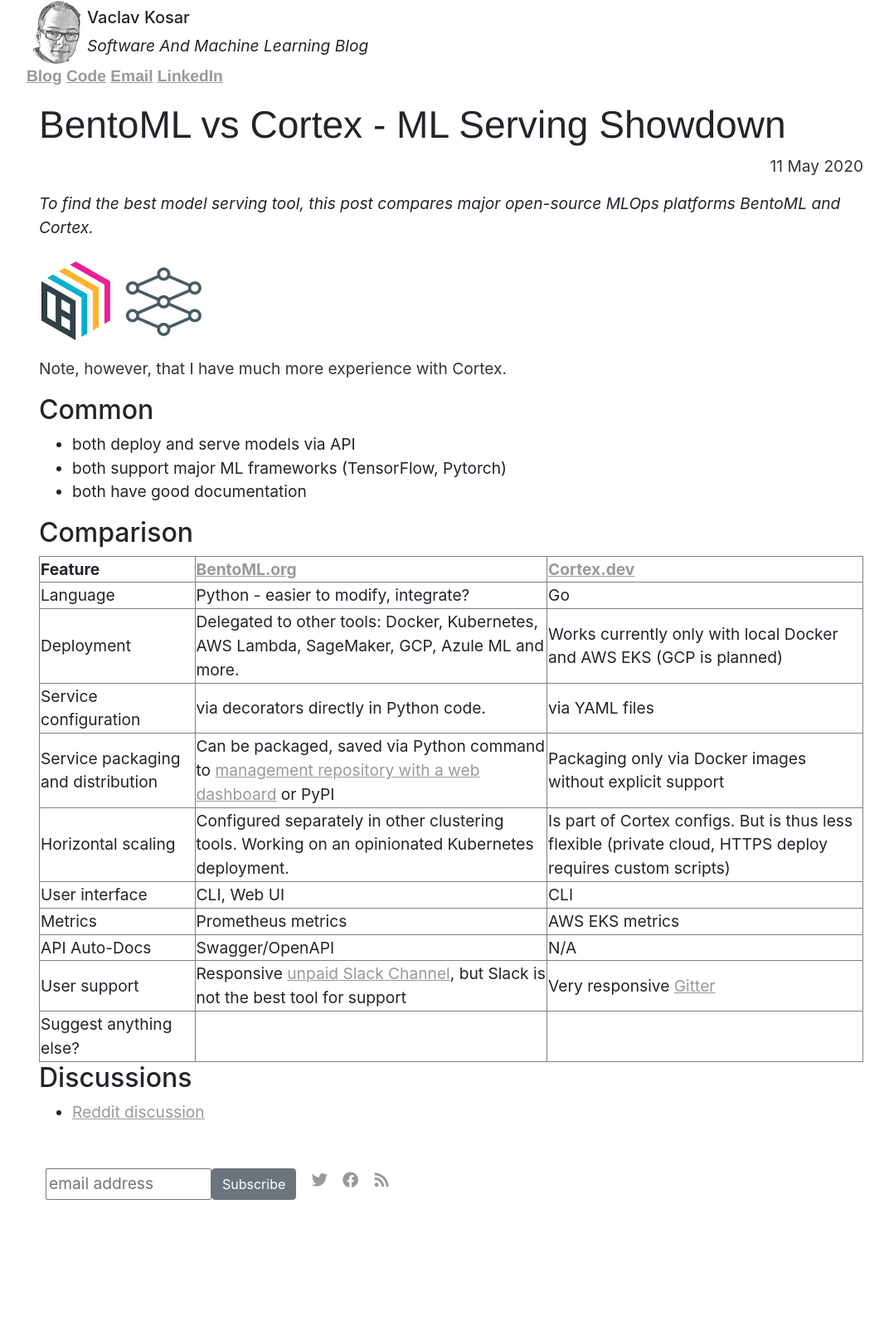
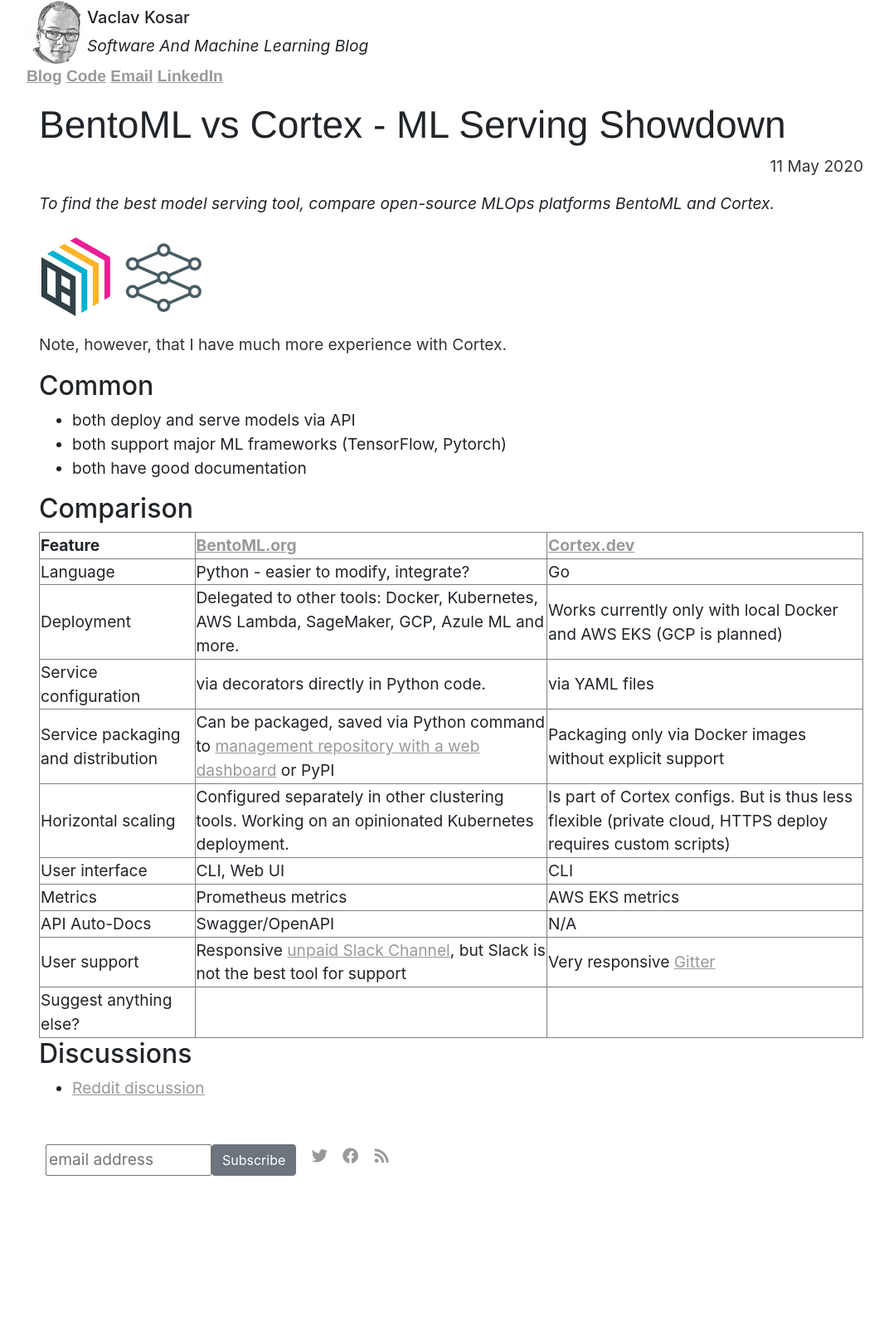
Before and after one commit to vackosar/vackosar.github.io, a Jekyll site: the page built from _posts/2020-05-11-BentoML-vs-Cortex.dev--ML-Serving-Showdown.md, in a window 1280 px wide. Shown: the whole page at 83% size, without its empty margins (96-1168 px from the left). Built offline with Jekyll 4.4.1, drawn with Linux system fonts in a browser that asks for light colours; nearby versions of some CDN libraries; library files that are not in the unit come from our copies; comment, search, counter and statistics services are not loaded; after the commit the page ends 1569 px from its top, so only the background shows below that.

Commit message:
simplify description bentoml

```diff
--- a/_posts/2020-05-11-BentoML-vs-Cortex.dev--ML-Serving-Showdown.md
+++ b/_posts/2020-05-11-BentoML-vs-Cortex.dev--ML-Serving-Showdown.md
@@ -4,7 +4,7 @@
 categories: ML
 date: 2020-05-11
 image: https://raw.githubusercontent.com/vackosar/vackosar.github.io/master/images/bentoml-cortex-logos.webp
-description: To find the best model serving tool, this post compares major open-source MLOps platforms BentoML and Cortex.
+description: To find the best model serving tool, compare open-source MLOps platforms BentoML and Cortex.
 permalink: /:categories/:title
 redirect_from:
   - /ml/2020/05/11/BentoML-vs-Cortex.html
```
